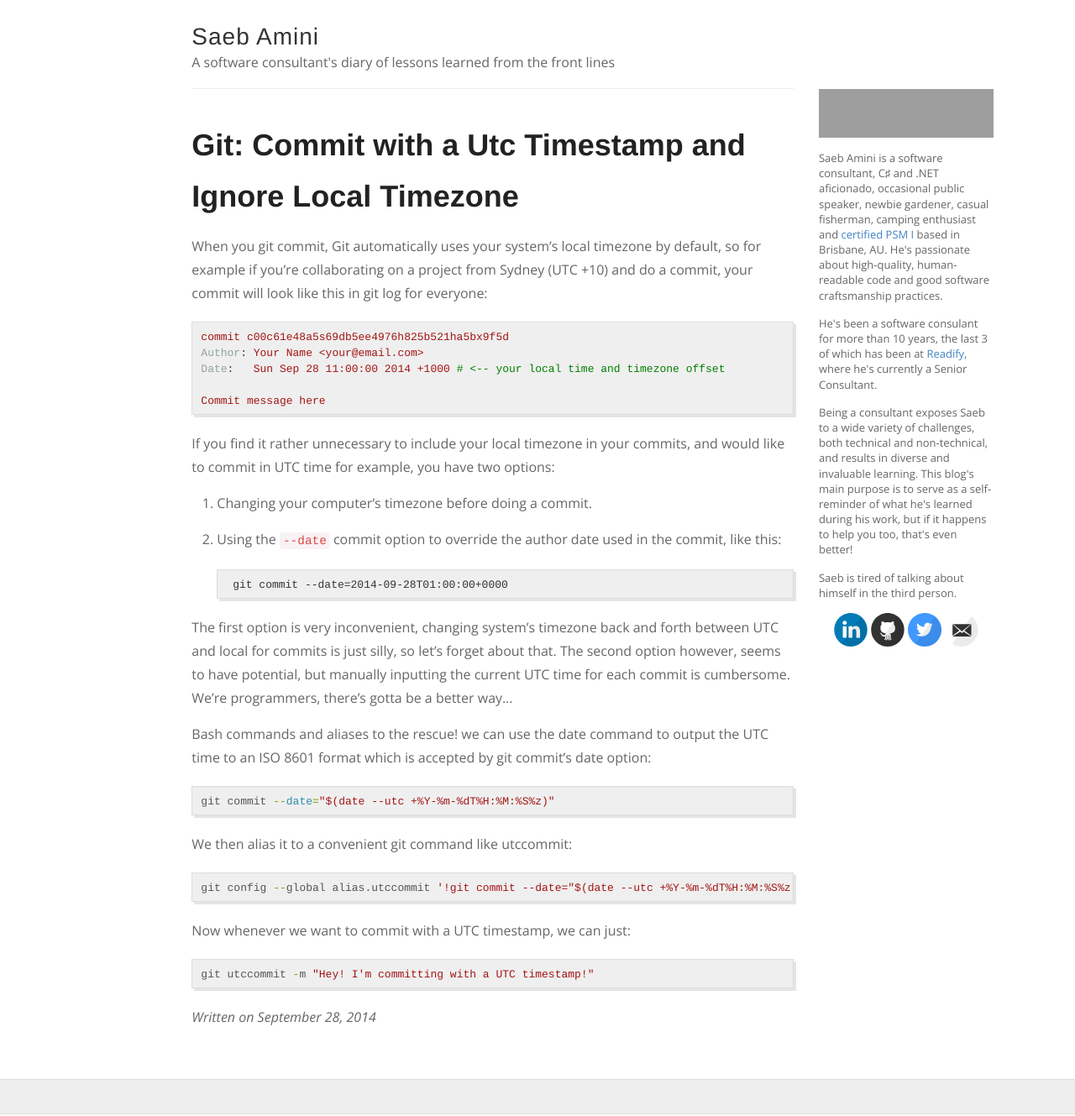
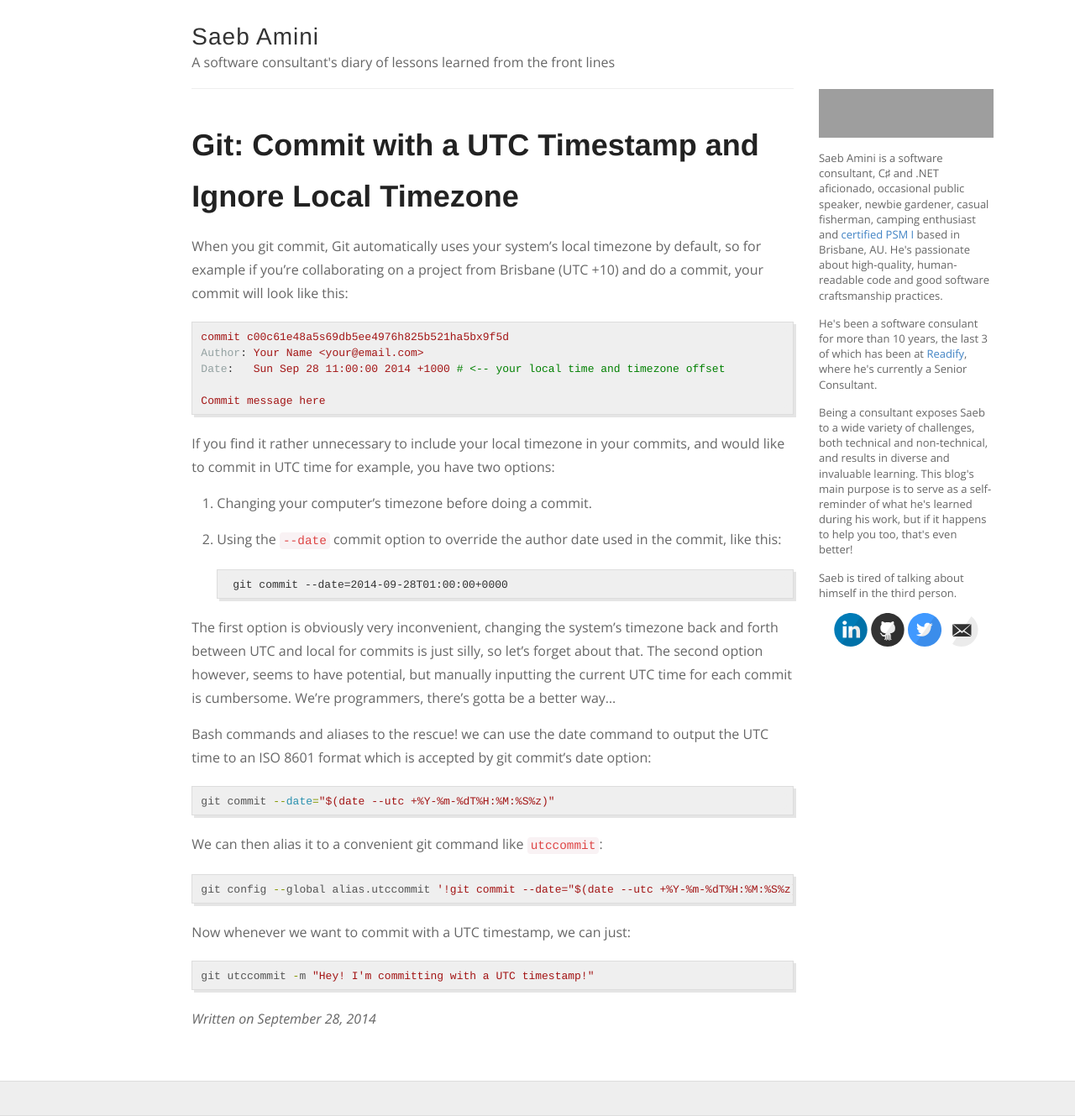
Before and after one commit to SaebAmini/saebamini.github.io, a Jekyll site: the page built from _posts/2014-09-28-Git-commit-with-UTC-timestamp-ignore-local-timezone.md, in a window 1280 px wide. Shown: the whole page at 84% size. Built offline with Jekyll 4.4.1, drawn with Linux system fonts in a browser that asks for light colours; comment, search, counter and statistics services are not loaded; grey boxes are pictures that could not be loaded.

Commit message:
Improve Git timestamp post

```diff
--- a/_posts/2014-09-28-Git-commit-with-UTC-timestamp-ignore-local-timezone.md
+++ b/_posts/2014-09-28-Git-commit-with-UTC-timestamp-ignore-local-timezone.md
@@ -1,9 +1,9 @@
 ---
 layout: post
-title: Git&#58; Commit with a Utc Timestamp and Ignore Local Timezone
+title: Git&#58; Commit with a UTC Timestamp and Ignore Local Timezone
 ---
 
-When you git commit, Git automatically uses your system's local timezone by default, so for example if you're collaborating on a project from Sydney (UTC +10) and do a commit, your commit will look like this in git log for everyone:
+When you git commit, Git automatically uses your system's local timezone by default, so for example if you're collaborating on a project from Brisbane (UTC +10) and do a commit, your commit will look like this:
 
 {% highlight YAML %}
 commit c00c61e48a5s69db5ee4976h825b521ha5bx9f5d
@@ -20,7 +20,7 @@ If you find it rather unnecessary to include your local timezone in your commits
 
         git commit --date=2014-09-28T01:00:00+0000
 
-The first option is very inconvenient, changing system's timezone back and forth between UTC and local for commits is just silly, so let's forget about that. The second option however, seems to have potential, but manually inputting the current UTC time for each commit is cumbersome. We're programmers, there's gotta be a better way...
+The first option is obviously very inconvenient, changing the system's timezone back and forth between UTC and local for commits is just silly, so let's forget about that. The second option however, seems to have potential, but manually inputting the current UTC time for each commit is cumbersome. We're programmers, there's gotta be a better way...
 
 Bash commands and aliases to the rescue! we can use the date command to output the UTC time to an ISO 8601 format which is accepted by git commit's date option:
 
@@ -28,7 +28,7 @@ Bash commands and aliases to the rescue! we can use the date command to output t
 git commit --date="$(date --utc +%Y-%m-%dT%H:%M:%S%z)"
 {% endhighlight %}
 
-We then alias it to a convenient git command like utccommit:
+We can then alias it to a convenient git command like `utccommit`:
 
 {% highlight CFScript %}
 git config --global alias.utccommit '!git commit --date="$(date --utc +%Y-%m-%dT%H:%M:%S%z)"'
```
